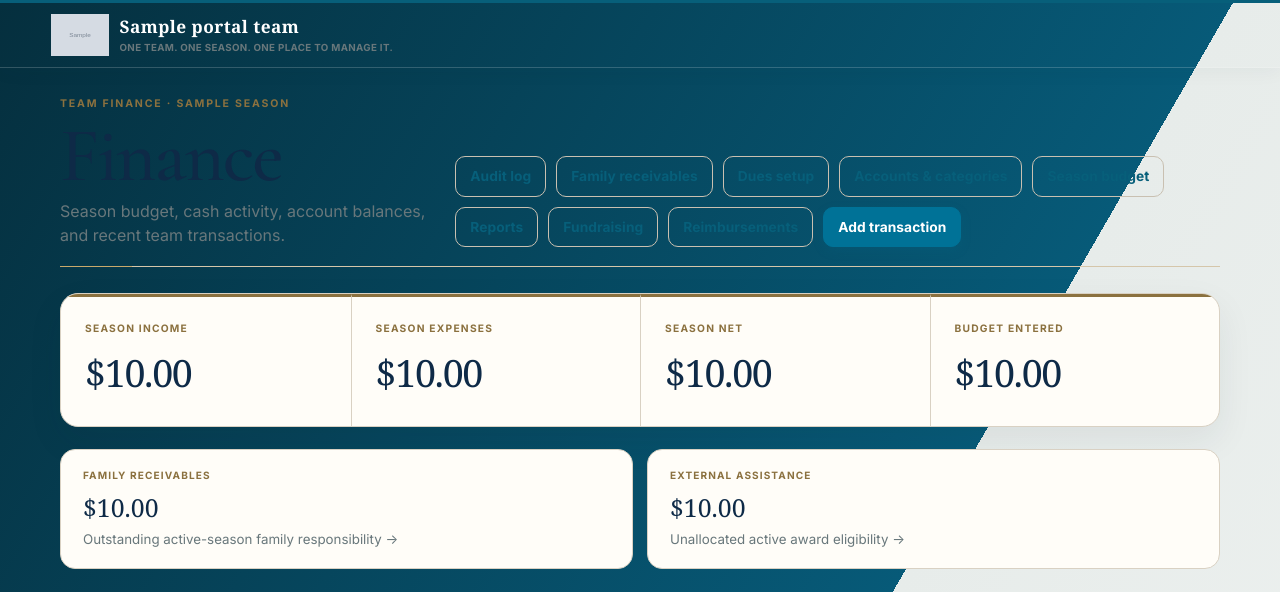
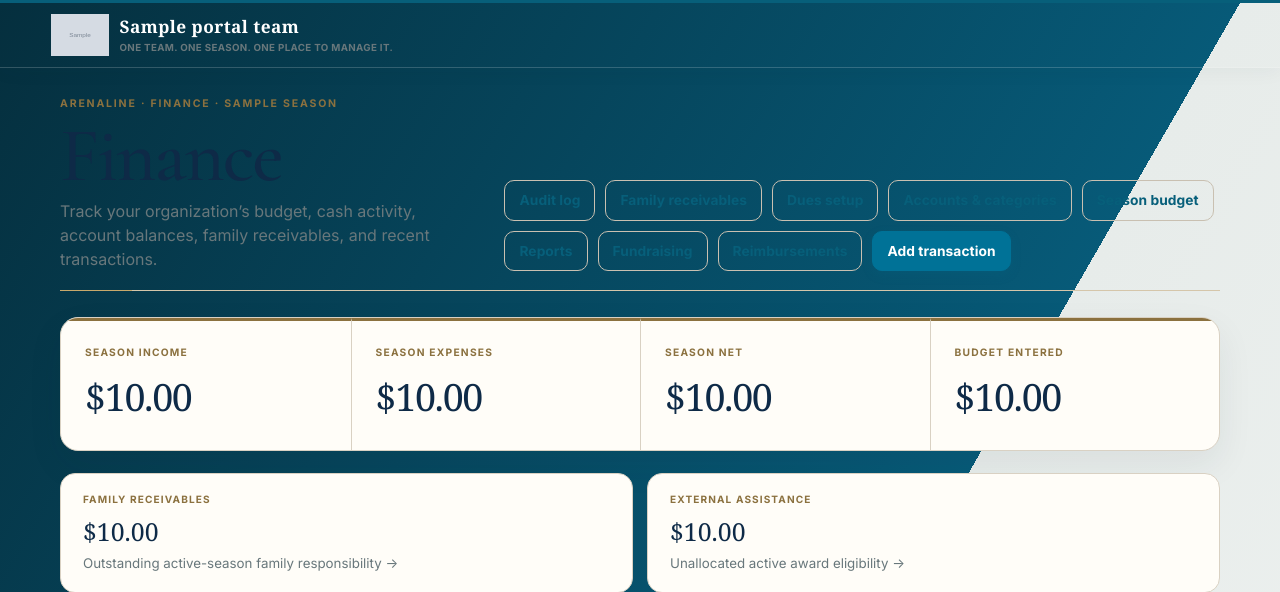
Before and after one commit to mcangeli/iea-team-portal, a Django app: template templates/portal/finance_dashboard.html in a window 1280 px wide. Shown: the top 592 px of the page. Run offline with Django 5.2, Linux system fonts and the light colour scheme; the template is opened without the code that fills it: most values are stand-ins (such as "Sample title", 1, 10 or a date in 2020); grey boxes marked "Sample" are stand-in pictures; parts of the project's set-up code (start-up, migrations or seed data) failed here and were passed over.

Commit message:
feat: align finance dashboard with ArenaLine platform language

```diff
--- a/templates/portal/finance_dashboard.html
+++ b/templates/portal/finance_dashboard.html
@@ -1,11 +1,11 @@
 {% extends 'base.html' %}
-{% block title %}Team Finance{% endblock %}
+{% block title %}Finance · ArenaLine{% endblock %}
 {% block content %}
 <section class="page-intro finance-intro">
   <div>
-    <div class="eyebrow">TEAM FINANCE · {{ season.name|default:"NO ACTIVE SEASON" }}</div>
+    <div class="eyebrow">ARENALINE · FINANCE{% if season %} · {{ season.name }}{% endif %}</div>
     <h1>Finance</h1>
-    <p>Season budget, cash activity, account balances, and recent team transactions.</p>
+    <p>Track your organization’s budget, cash activity, account balances, family receivables, and recent transactions.</p>
   </div>
   <div class="actions"><a class="btn secondary" href="{% url 'finance_audit_log' %}">Audit log</a>
     <a class="btn secondary" href="{% url 'finance_receivables' %}">Family receivables</a>
@@ -80,7 +80,7 @@
         <p>Opening ${{ row.account.opening_balance|floatformat:2 }} · +${{ row.income|floatformat:2 }} · −${{ row.expense|floatformat:2 }}</p>
       </article>
     {% empty %}
-      <div class="empty-state">Add the team's first financial account to begin using the ledger.</div>
+      <div class="empty-state">Add your organization’s first financial account to begin using the ledger.</div>
     {% endfor %}
   </div>
 </section>
```
